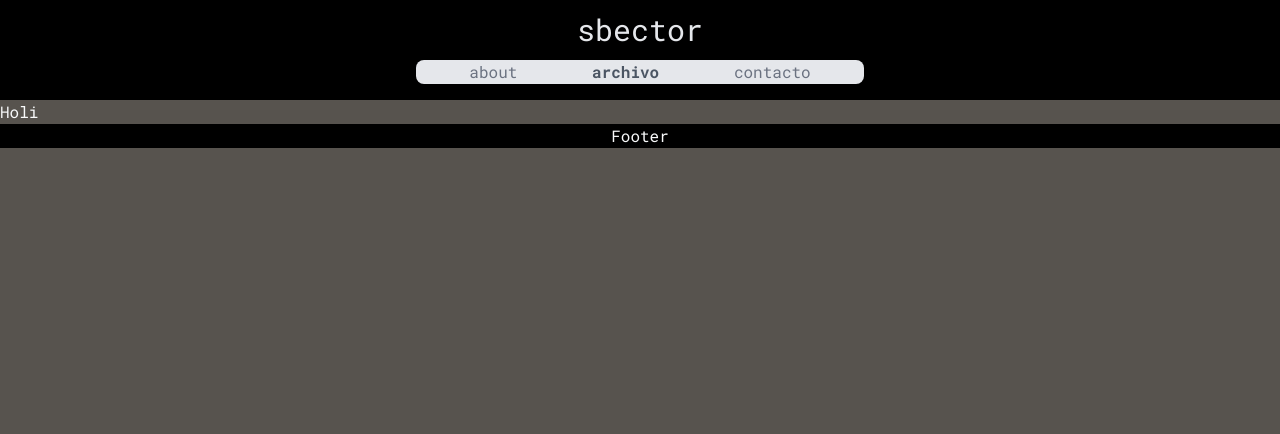
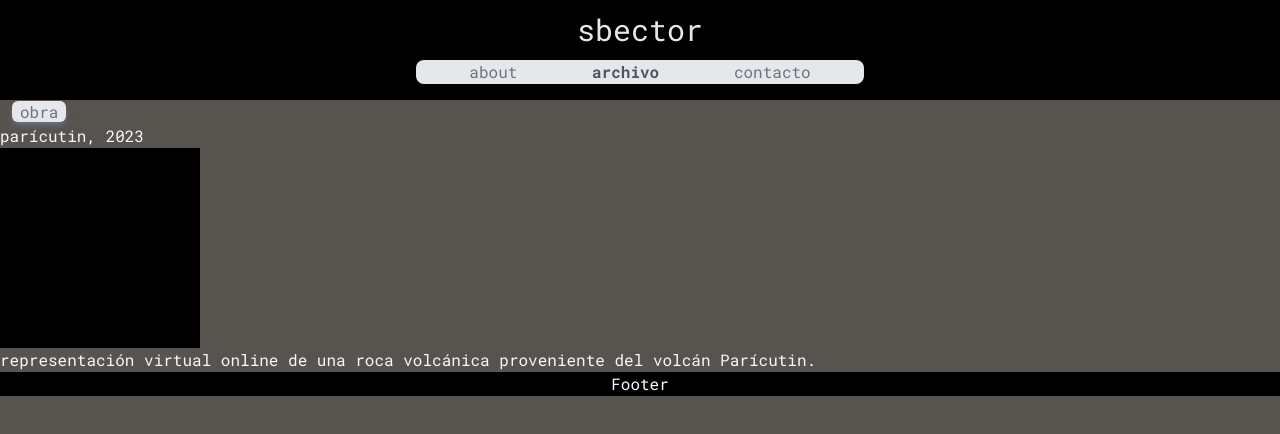
Before and after one commit to Sbector/artista, a Next.js app: page /archivo/obra/paricutin in a window 1280 px wide. Shown: the top 434 px of the page. Built offline with nearby package versions, Linux system fonts and the light colour scheme.

Commit message:
add generateStaticParams and enable dynamic routes

```diff
--- a/src/app/archivo/obra/[slug]/page.tsx
+++ b/src/app/archivo/obra/[slug]/page.tsx
@@ -1,11 +1,35 @@
-export const generateStaticParams = async () => {
-    return[{slug: "paricutin"}]
+import Button from "@/app/_components/Button"
+import { Obras } from "@/app/constants"
+
+export async function generateStaticParams() {
+    const obras = await Obras
+
+    return obras.map((obra)=>({
+        slug: obra.slug,
+    }))
 }
 
 export default function ObraPage(props: any) {
-    return(
+    const slug = props.params.slug
+    const obra = {
+        title: "",
+        year: "",
+        description: "",
+        slug: "",
+    }
+    Obras.map(({ title, year, description, slug }) => {
+        if (props.params.slug.includes(slug)) {
+            obra.title = title
+            obra.year = year
+            obra.description = description
+        }
+    })
+    return (
         <>
-        Holi
+            <Button href="/archivo/obra">obra</Button>
+            <h1>{obra.title}, {obra.year}</h1>
+            <div className="h-[200px] w-[200px] bg-black"></div>
+            <p>{obra.description}</p>
         </>
     )
 }
```
Also changed, not shown: src/app/_components/GetPageMetadata.jsx (deleted).
